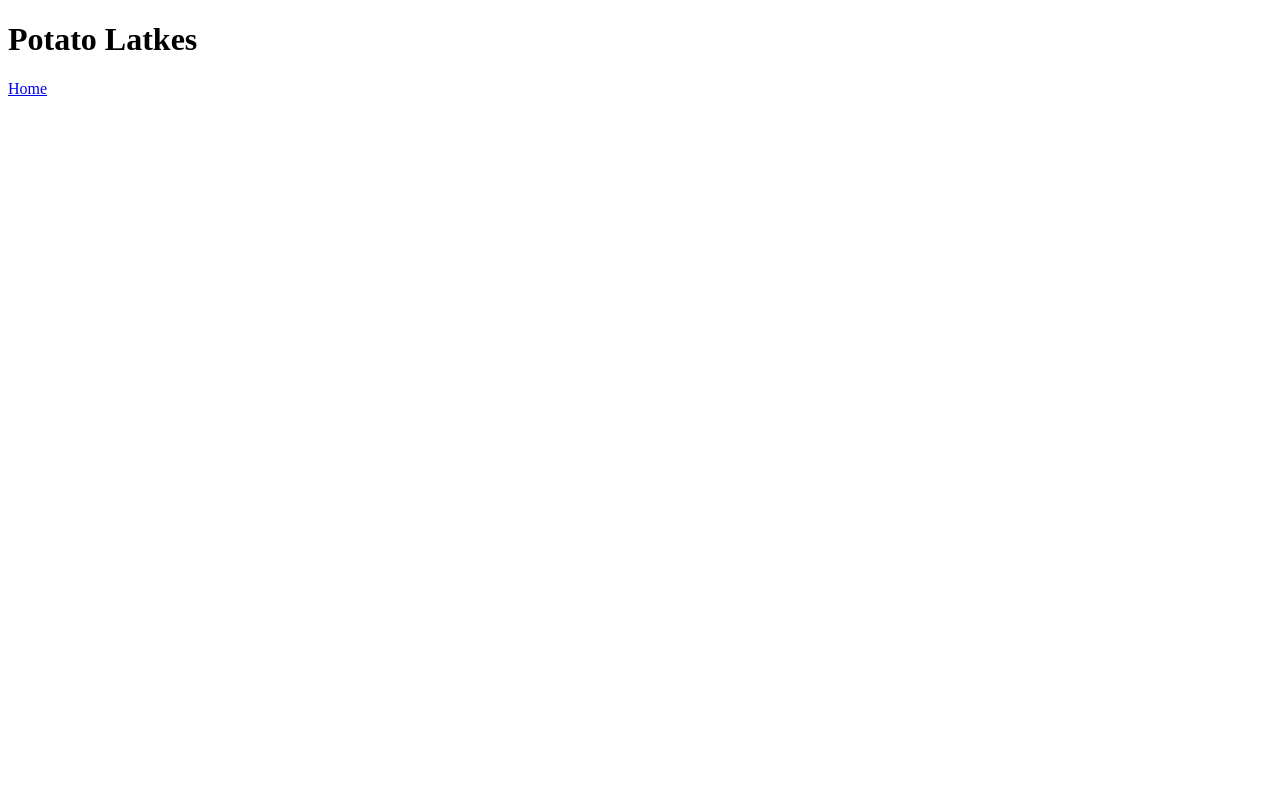
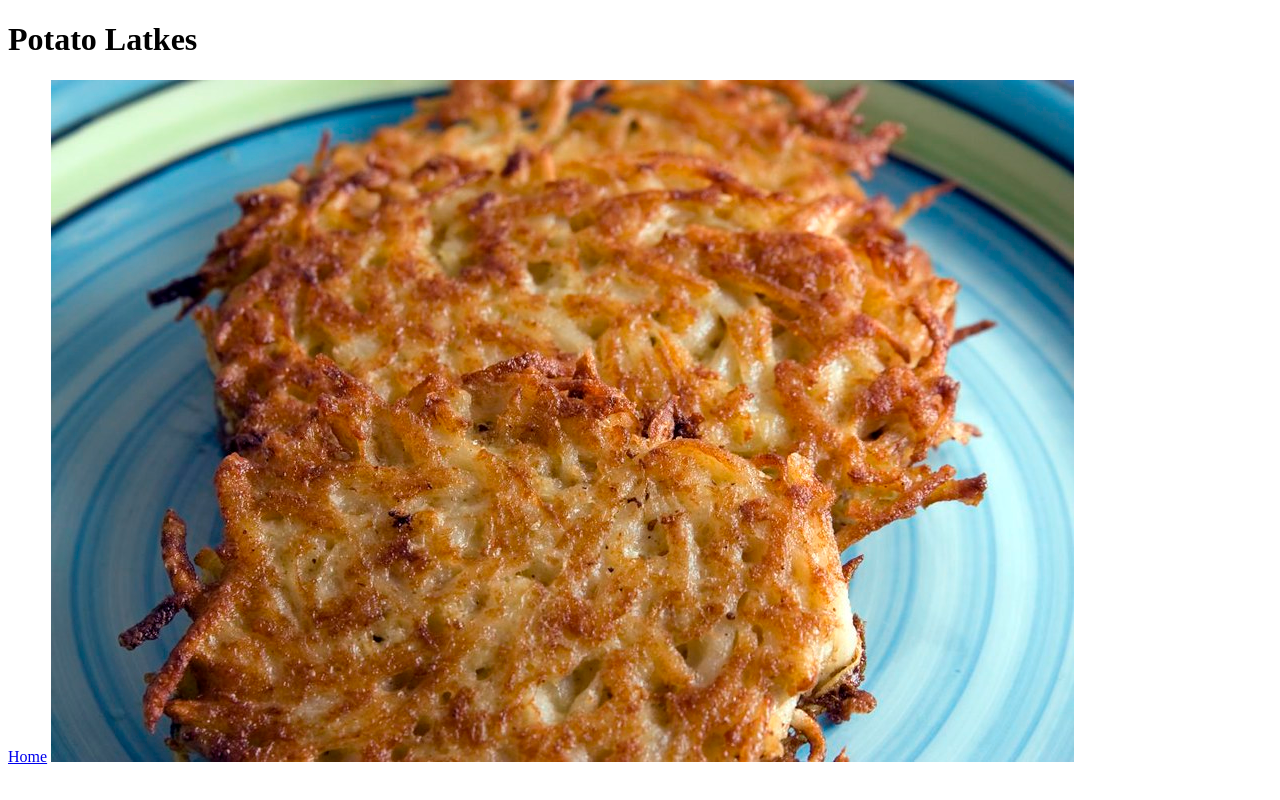
Before and after one commit to VexAve/odin-recipes, a plain HTML site: page recipes/potato-latkes.html in a window 1280 px wide. Drawn offline with Linux system fonts and the light colour scheme.

Commit message:
Add image to Potato Latkes recipe

```diff
--- a/recipes/potato-latkes.html
+++ b/recipes/potato-latkes.html
@@ -8,5 +8,6 @@
 <body>
     <h1>Potato Latkes</h1>
     <a href="../index.html">Home</a>
+    <img src="../images/potato-latkes.jpg">
 </body>
 </html>
```
